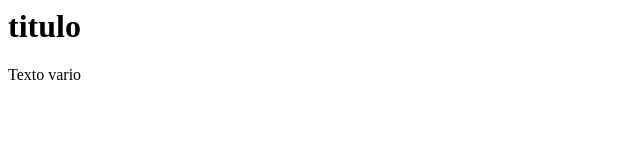
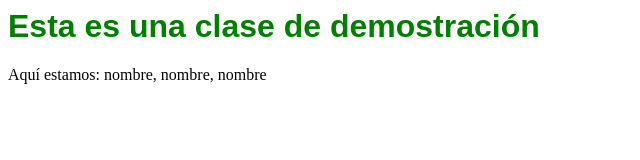
Before and after one commit to eromeroucsg/eromeroucsg, a plain HTML site: page test.html in a window 1280 px wide. Shown: the whole page, without its empty margins (0-640 px from the left). Drawn offline with Linux system fonts and the light colour scheme.

Commit message:
Update test.html

```diff
--- a/test.html
+++ b/test.html
@@ -1,10 +1,16 @@
-<html>
-  <head></head>
+  <html>
+  <head>
+    <style>
+      h1{
+      color: green;
+        font-family: Arial;
+      }
+    </style>
+
+    </head>
   <body>
 
   </body>
-
-  <h1> titulo </h1>
-  <p> Texto vario </p>
-
-</html>
+   <h1> Esta es una clase de demostración </h1>
+  <p> Aquí estamos: nombre, nombre, nombre </p>
+  </html>
```
